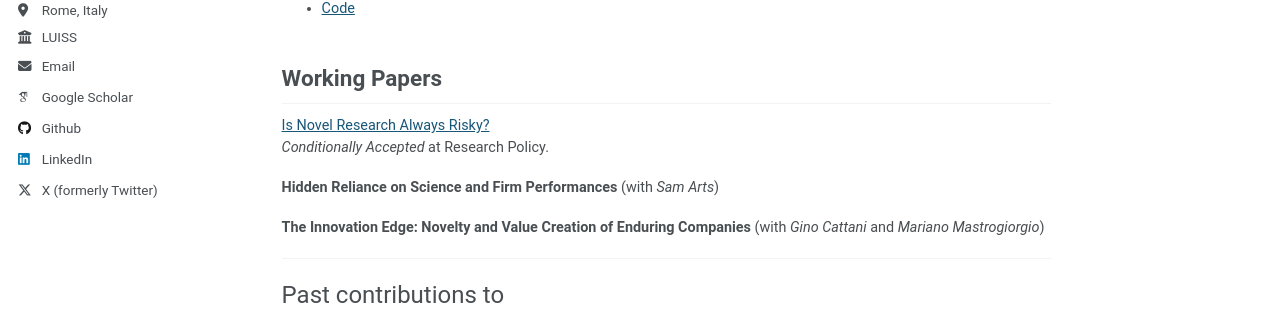
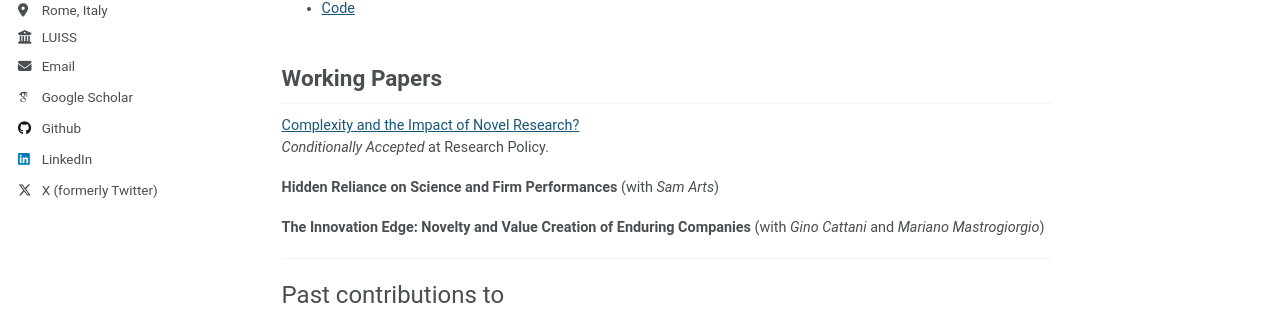
Before and after one commit to nicolamelluso/nicolamelluso.github.io, a Jekyll site: the page built from _pages/research.md, in a window 1280 px wide and 1090 px high. Shown: the part 358-667 px from the top of the window. Built offline with Jekyll 4.4.1, drawn with Linux system fonts in a browser that asks for light colours; some web fonts are replaced.

Commit message:
Update title paper in research.md

```diff
--- a/_pages/research.md
+++ b/_pages/research.md
@@ -13,7 +13,7 @@ title: Economics of Science
 
 ## Working Papers
 
-[Is Novel Research Always Risky?](https://papers.ssrn.com/sol3/papers.cfm?abstract_id=5148652)
+[Complexity and the Impact of Novel Research?](https://papers.ssrn.com/sol3/papers.cfm?abstract_id=5148652)
 <br>_Conditionally Accepted_ at Research Policy.
 
 **Hidden Reliance on Science and Firm Performances** (with _Sam Arts_)
```
